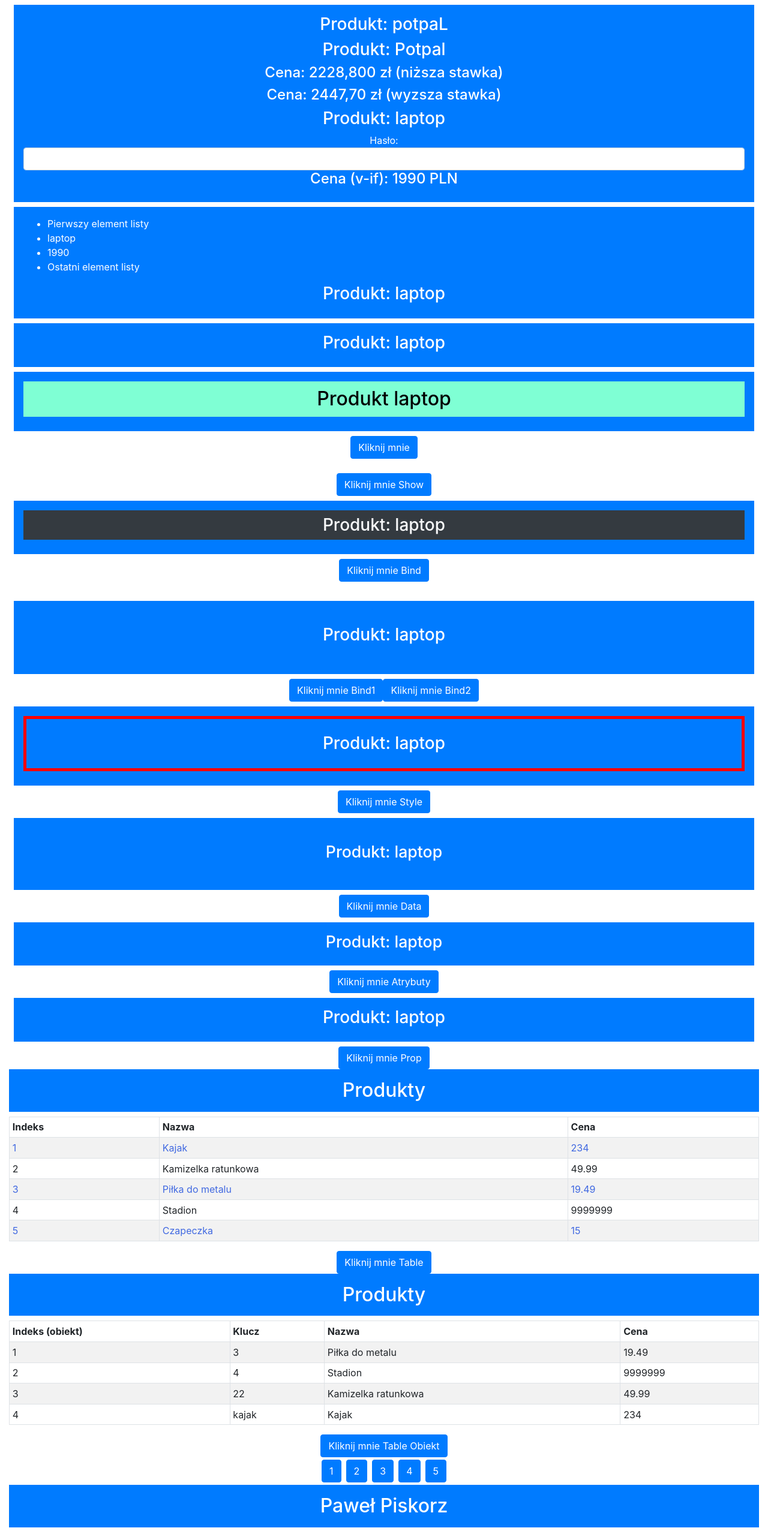
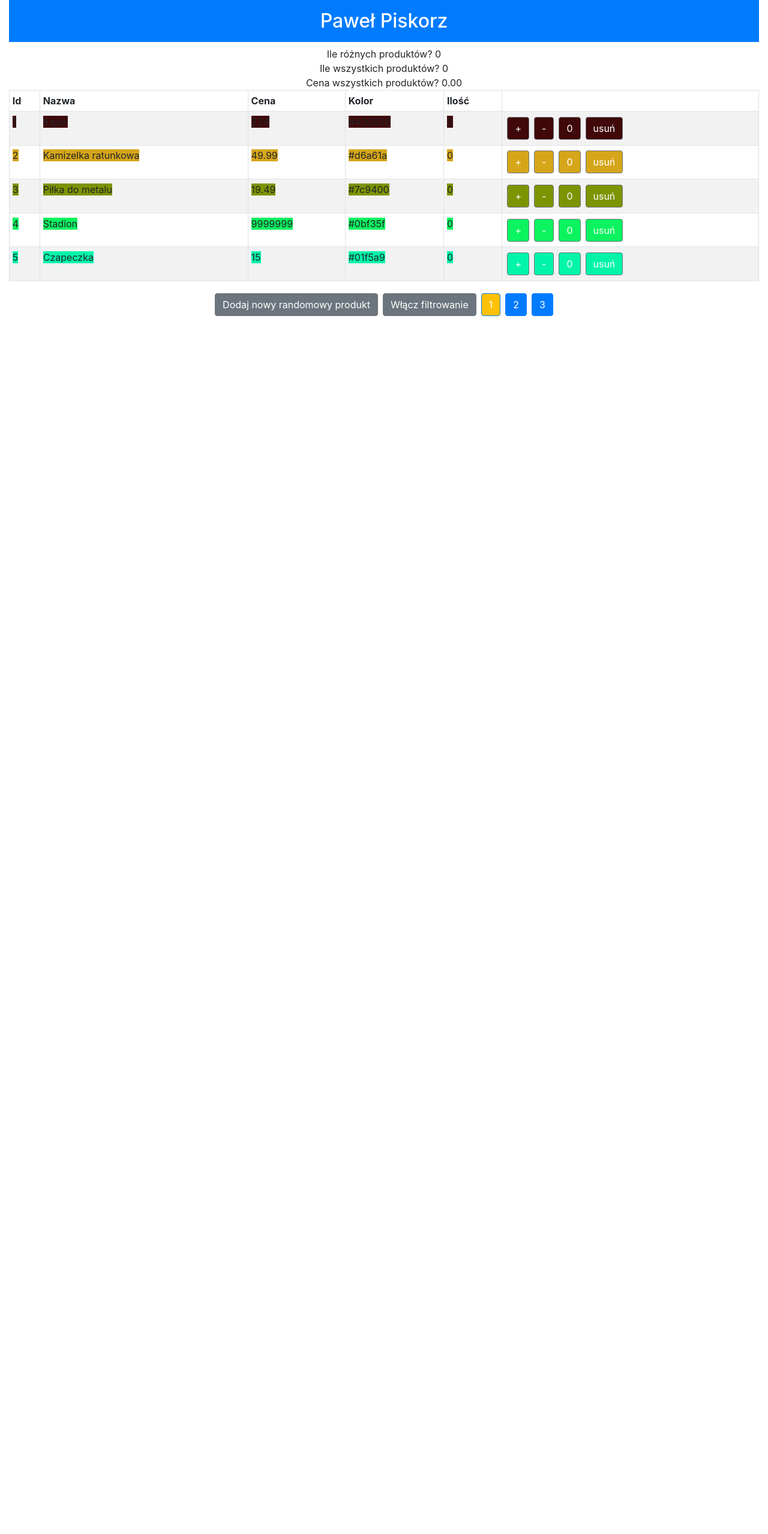
Before and after one commit to zxvcv/SSI_Lab_PK, a Vue app: page / in a window 1280 px wide. Shown: the top 2558 px of the page at 60% size. After the commit the page ends 800 px from the top, so only its background shows below. Built offline with nearby package versions, Linux system fonts and the light colour scheme.

Commit message:
kolokwium2 skonczone

```diff
--- a/src/App.html
+++ b/src/App.html
@@ -1,134 +1,4 @@
 <div class="container-fluid text-center">
-    <div class="bg-primary text-white text-center m-2 p-3">
-        <h3>Produkt: {{ nazwa | wielka | odwroc }}</h3>
-        <h3>Produkt: {{ nazwa | odwroc | wielka }}</h3>
-
-        <h4>Cena: {{ pobierzCalkowitaCene(nizszyPodatek) | waluta(3) }} (niższa stawka)</h4>
-        <h4>Cena: {{ pobierzCalkowitaCene(wyzszyPodatek) | walutaG }} (wyzsza stawka)</h4>
-
-        <h3>Produkt: <span v-text="nazwa"></span> </h3>
-        <span v-html="fragment"></span>
-        <h4 v-if="pokazElementy">Cena (v-if): {{ cena }} PLN</h4>
-    </div>
-
-    <div class="bg-primary text-white text-center m-2 p-3">
-        <ul class="text-left">
-            <li>Pierwszy element listy</li>
-            <template v-if="pokazElementy">
-                <li>{{ nazwa }}</li>
-                <li>{{ cena }}</li>
-            </template>
-            <li>Ostatni element listy</li>
-        </ul>
-        <h3 v-if="pokazElementy">Produkt: {{ nazwa }}</h3>
-        <h3 v-else>Produkt: {{ cena }}</h3>
-    </div>
-    <div class="bg-primary text-white text-center m-2 p-3">
-        <h3 v-if="licznik % 3 === 0">Produkt: {{ nazwa }}</h3>
-        <h3 v-else-if="licznik % 3 === 1">Cena: {{ cena }}</h3>
-        <h3 v-else>kategoria: {{ kategoria }}</h3>
-    </div>
-    <div class="bg-primary text-white text-center m-2 p-3">
-        <h2 v-show="licznik % 2 == 0">Produkt {{ nazwa }}</h2>
-        <h2 v-show="licznik % 2 != 0">Cena: {{ cena }}</h2>
-    </div>
-
-    <button class="btn btn-primary" v-on:click="przechwycKlikniecie">
-        Kliknij mnie
-    </button><br/><br/>
-    <button class="btn btn-primary" v-on:click="przechwycKlikniecieShow">
-        Kliknij mnie Show
-    </button>
-
-    <div class="bg-primary text-white text-center m-2 p-3">
-        <h3 v-bind:class="klasyElementu">Produkt: {{ nazwa }}</h3>
-    </div>
-    <button class="btn btn-primary" v-on:click="przechwycKlikniecieBind">
-        Kliknij mnie Bind
-    </button><br/><br/>
-
-    <div class="bg-primary text-white text-center m-2 p-3">
-        <h3 v-bind:class="klasyElementu2" class="p-4">Produkt: {{ nazwa }}</h3>
-    </div>
-    <button class="btn btn-primary" v-on:click="przechwycKlikniecieBind1">
-        Kliknij mnie Bind1
-    </button>
-    <button class="btn btn-primary" v-on:click="przechwycKlikniecieBind2">
-        Kliknij mnie Bind2
-    </button>
-
-    <div class="bg-primary text-white text-center m-2 p-3">
-        <h3 v-bind:style="styleElementu" class="p-4">Produkt: {{ nazwa }}</h3>
-    </div>
-    <button class="btn btn-primary" v-on:click="przechwycKlikniecieStyle">
-        Kliknij mnie Style
-    </button>
-
-    <div class="bg-primary text-white text-center m-2 p-3">
-        <h3 v-bind:data-size="rozmiar" class="p-4">Produkt: {{ nazwa }}</h3>
-    </div>
-    <button class="btn btn-primary" v-on:click="przechwycKlikniecieData">
-        Kliknij mnie Data
-    </button>
-
-    <div class="bg-primary text-white text-center m-2 p-3">
-        <h3 v-bind="wartosciAtrybutow">Produkt: {{ nazwa }}</h3>
-    </div>
-    <button class="btn btn-primary" v-on:click="przechwycKlikniecieAtrybuty">
-        Kliknij mnie Atrybuty
-    </button>
-
-    <div class="bg-primary text-white text-center m-2 p-3">
-        <h3 v-bind:text-content.prop="zawartoscTekstowa"></h3>
-    </div>
-    <button class="btn btn-primary" v-on:click="przechwycKlikniecieProp">
-        Kliknij mnie Prop
-    </button>
-
-    <h2 class="bg-primary text-white text-center p-3">Produkty</h2>
-    <table class="table table-sm table-bordered table-striped text-left">
-        <tr><th>Indeks</th><th>Nazwa</th><th>Cena</th></tr>
-        <tbody>
-            <tr v-for="(p, i) in produkty" v-bind:key="p.nazwa" v-bind:odd="i % 2 == 0">
-                <td>{{ i + 1 }}</td>
-                <td>{{ p.nazwa }}</td>
-                <td>{{ p.cena }}</td>
-            </tr>
-        </tbody>
-    </table>
-    <button class="btn btn-primary" v-on:click="przechwycKlikniecieTable">
-        Kliknij mnie Table
-    </button>
-
-    <h2 class="bg-primary text-white text-center p-3">Produkty</h2>
-    <table class="table table-sm table-bordered table-striped text-left">
-        <tr><th>Indeks (obiekt)</th><th>Klucz</th><th>Nazwa</th><th>Cena</th></tr>
-        <tbody>
-        <tr v-for="(p, key, i) in produktyObiekt" v-bind:key="p.nazwa">
-            <td>{{ i + 1 }}</td>
-            <td>{{ key }}</td>
-            <td>{{ p.nazwa }}</td>
-            <td>{{ p.cena }}</td>
-        </tr>
-        </tbody>
-    </table>
-    <button class="btn btn-primary" v-on:click="przechwycKlikniecieTableObiekt">
-        Kliknij mnie Table Obiekt
-    </button>
-
-    <div class="text-center">
-        <!-- eslint-disable-next-line vue/require-v-for-key -->
-        <button v-for="i in 5" v-on:click="przechwycKlikniecieLiczba(i)" class="btn btn-primary m-1">
-            {{ i }}
-        </button>
-    </div>
-
-
-
-
-
-
-
     <div>
         <h2 class="bg-primary text-white p-3">Paweł Piskorz</h2>
         Ile różnych produktów? {{ iloscRoznychProduktow }}<br/>
@@ -146,7 +16,7 @@
         </tr>
         <tbody>
             <tr v-for="(p) in elementyStrony" v-bind:key="p.id">
-                <td><span v-bind:style="ustawKolor(p.id)">{{ p.id }}</span></td>
+                <td><span v-bind:style="ustawKolor(p.id)">{{ p.id + 1 }}</span></td>
                 <td><span v-bind:style="ustawKolor(p.id)">{{ p.nazwa }}</span></td>
                 <td><span v-bind:style="ustawKolor(p.id)">{{ p.cena }}</span></td>
                 <td><span v-bind:style="ustawKolor(p.id)">{{ p.kolor }}</span></td>
--- a/src/App.vue
+++ b/src/App.vue
@@ -1,51 +1,11 @@
 <template src="./App.html"/>
 
 <script>
-import Vue from "vue";
 
 export default {
   name: 'MojKomponent',
   data: function () {
     return {
-      nazwa: 'laptop',
-      cena: 1990,
-      nizszyPodatek: 12,
-      wyzszyPodatek: 23,
-      kategoria: 'komputery',
-      licznik: 0,
-
-      fragment: `<div class="from-group">
-                    Hasło: <input class="form-control" />
-                 </div>`,
-      pokazElementy: true,
-      podswietlenie: false,
-
-      podswietlenie1: false,
-      podswietlenie2: false,
-
-      podswietlenieStyle: false,
-
-      podswietlenieData: false,
-
-      podswietlenieAtrybuty: false,
-
-      podswietlenieProp: false,
-
-      produkty: [
-        { nazwa: "Kajak", cena: 234 },
-        { nazwa: "Kamizelka ratunkowa", cena: 49.99 },
-        { nazwa: "Piłka do metalu", cena: 19.49 },
-        { nazwa: "Stadion", cena: 9999999 },
-        { nazwa: "Czapeczka", cena: 15 }
-      ],
-
-      produktyObiekt: {
-        "kajak": { nazwa: "Kajak", cena: 234 },
-        22: { nazwa: "Kamizelka ratunkowa", cena: 49.99 },
-        3: { nazwa: "Piłka do metalu", cena: 19.49 },
-        "4": { nazwa: "Stadion", cena: 9999999 }
-      },
-
       rozmiarStrony: 5,
       aktualnaStrona: 1,
       filtrowanie: false,
@@ -68,42 +28,6 @@ export default {
     }
   },
   computed: {
-    nizszaCalkowitaCena: function () {
-      return this.pobierzCalkowitaCene(this.nizszyPodatek)
-    },
-    wyzszaCalkowitaCena: function () {
-      return this.pobierzCalkowitaCene(this.wyzszyPodatek)
-    },
-    klasyElementu() {
-      return this.podswietlenie
-          ? ["bg-light", "text-dark", "display-4"]
-          : ["bg-dark", "text-light", "p-2"];
-    },
-    klasyElementu2() {
-      return {
-          "text-dark": this.podswietlenie1,
-          "bg-light": this.podswietlenie2
-      }
-    },
-    styleElementu() {
-      return {
-        "border": "5px solid red",
-        "background-color": this.podswietlenieStyle ? "coral" : ""
-      }
-    },
-    rozmiar() {
-      return this.podswietlenieData ? "big": "small";
-    },
-    wartosciAtrybutow() {
-      return {
-        class: this.podswietlenieAtrybuty ? ["bg-light", "text-dark"] : [],
-        style: { border: this.podswietlenieAtrybuty ? "5px solid red" : "" },
-        "data-size": this.podswietlenieAtrybuty ? "big" : "small"
-      }
-    },
-    zawartoscTekstowa() {
-      return this.podswietlenieProp ? "Podswietlenie" : `Produkt: ${this.nazwa}`;
-    },
     wyswietlaneElementy() {
       let dane = this.filtrowanie ? this.produktyPaginacja.filter(p => p.ilosc > 0) : this.produktyPaginacja;
       return dane.concat().sort((p1, p2) => {
@@ -152,60 +76,12 @@ export default {
       let step;
       for (step = 0; step < this.produktyPaginacja.length; step++)
         cena += this.produktyPaginacja[step].ilosc * this.produktyPaginacja[step].cena;
-      return cena;
+      return cena.toFixed(2);
     }
   },
   methods: {
-    pobierzCalkowitaCene(podatek) {
-      return this.cena + (this.cena * (podatek / 100))
-    },
-    przechwycKlikniecie() {
-      this.pokazElementy = !this.pokazElementy;
-    },
-    przechwycKlikniecieShow() {
-      this.licznik++;
-    },
-    przechwycKlikniecieBind() {
-      this.podswietlenie = !this.podswietlenie;
-    },
-    przechwycKlikniecieBind1() {
-      this.podswietlenie1 = !this.podswietlenie1;
-    },
-    przechwycKlikniecieBind2() {
-      this.podswietlenie2 = !this.podswietlenie2;
-    },
-    przechwycKlikniecieStyle() {
-      this.podswietlenieStyle = !this.podswietlenieStyle;
-    },
-    przechwycKlikniecieData() {
-      this.podswietlenieData = !this.podswietlenieData;
-    },
-    przechwycKlikniecieAtrybuty() {
-      this.podswietlenieAtrybuty = !this.podswietlenieAtrybuty;
-    },
-    przechwycKlikniecieProp() {
-      this.podswietlenieProp = !this.podswietlenieProp;
-    },
-    przechwycKlikniecieTable() {
-      //this.produkty.push(this.produkty.shift())
-      //this.produkty = this.produkty.filter(p => p.cena > 20);
-      //this.produkty[1] = { nazwa: "Buty do bigania", cena: 99 }; //nie aktualizuje się na widoku
-      Vue.set(this.produkty, 1, { nazwa: "Buty do bigania", cena: 99 });
-      //modyfikacja też nie pociągnie za sobą aktualizacji na widoku
-      //trzeba używac metody splice() żeby coś usunąc
-    },
-    przechwycKlikniecieTableObiekt() {
-      Vue.set(this.produktyObiekt, 5, { nazwa: "Buty do bigania", cena: 99 });
-    },
-    przechwycKlikniecieLiczba(liczba) {
-      console.log(`liczba: ${liczba}`);
-    },
     wybierzStrone(strona) {
       this.aktualnaStrona = strona;
-    },
-    zmienSortowanie() {
-      this.sortowanie = !this.sortowanie;
-      this.aktualnaStrona = 1;
     },
     zmienFiltrowanie() {
       this.filtrowanie = !this.filtrowanie;
@@ -242,7 +118,12 @@ export default {
     },
     dodajElement() {
       let len = this.produktyPaginacja.length;
-      let newIndex = this.produktyPaginacja[len - 1].id + 1;
+      let newIndex;
+      if(len === 0) {
+        newIndex = 0;
+      }else{
+        newIndex = this.produktyPaginacja[len - 1].id + 1;
+      }
       console.log("DODAJ ELEMENT" + newIndex);
 
       let r = Math.random().toString(36).substring(10);
@@ -281,30 +162,6 @@ export default {
             "padding": 5
           }
     }
-  },
-  filters: {
-    waluta(wartosc, miejsc) {
-      return new Intl.NumberFormat("pl-PL",
-          {style: "currency", currency: "PLN",
-          minimumFractionDigits: miejsc || 2,
-          maximumFractionDigits: miejsc || 2
-          }).format(wartosc);
-    },
-    wielka(wartosc) {
-      return wartosc[0].toUpperCase() + wartosc.slice(1);
-    },
-    odwroc(wartosc) {
-      return wartosc.split("").reverse().join("");
-    }
   }
 }
 </script>
-
-<style>
-  h2:first-child { background-color: aquamarine; padding: 10px; color: black; }
-
-  [data-size=big] { font-size: 40pt; }
-  [data-size=small] { font-size: 20pt; }
-
-  [odd] { color: royalblue }
-</style>
--- a/src/main.js
+++ b/src/main.js
@@ -24,9 +24,6 @@ app.parentElement.replaceChild(container, app);
 import Vue from "vue";
 import mojKomponent from "./App";
 
-//filtr globalny
-Vue.filter("walutaG", (wartosc) => new Intl.NumberFormat("pl-PL",
-        {style: "currency", currency: "PLN"}).format(wartosc));
 
 new Vue({
     el: "#app",
```
